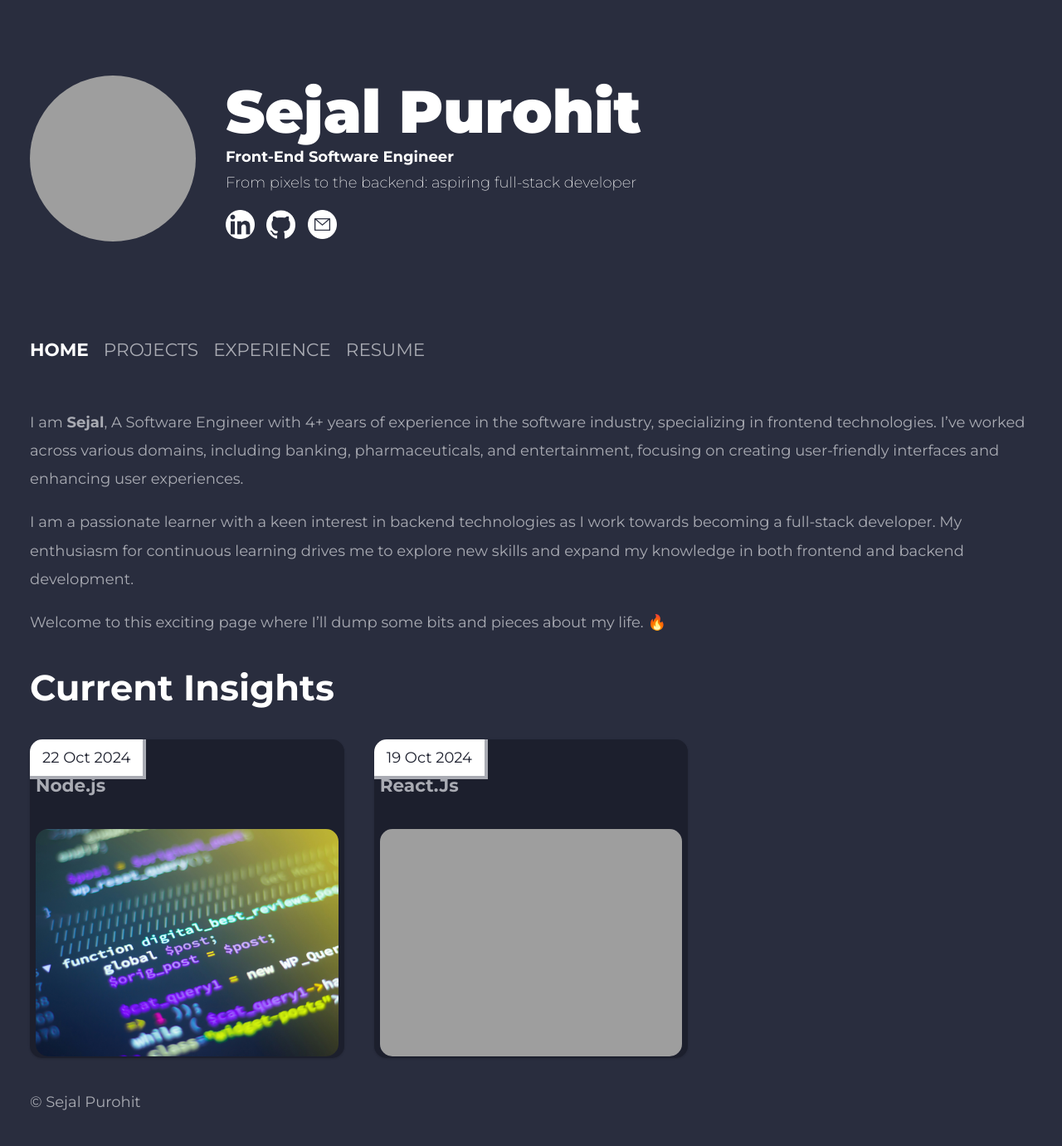
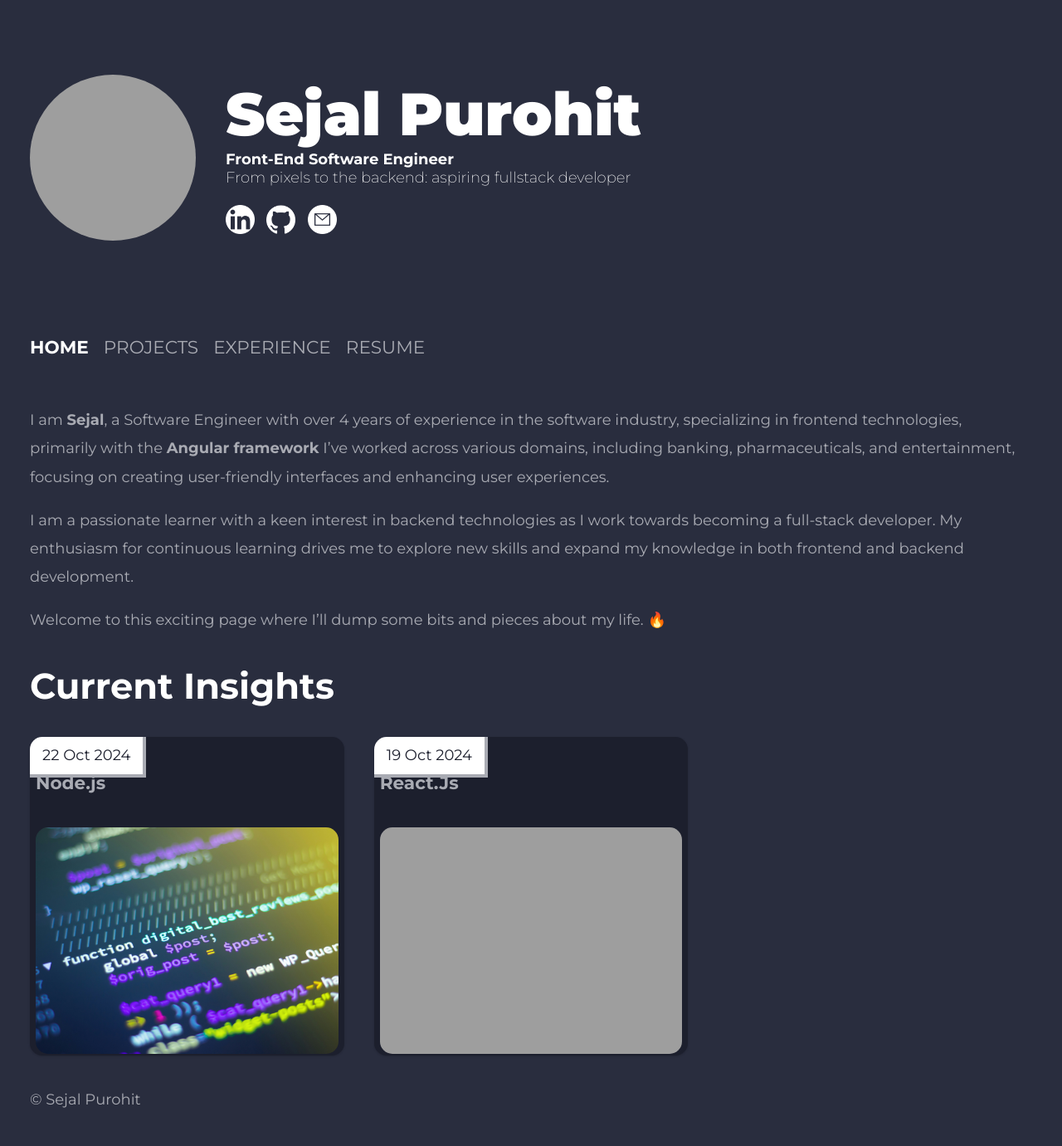
Before and after one commit to sejalpurohit/sejalpurohit.github.io, a Jekyll site: the page built from index.md, in a window 1280 px wide. Shown: the whole page at 83% size. Built offline with Jekyll 4.4.1, drawn with Linux system fonts in a browser that asks for light colours; nearby versions of some CDN libraries; grey boxes are pictures that could not be loaded.

Commit message:
summary updated

```diff
--- a/_data/owner.yml
+++ b/_data/owner.yml
@@ -1,8 +1,7 @@
 name: Sejal Purohit
 dp: https://avatars.githubusercontent.com/sejalpurohit
 description:
-  "<p><strong>Front-End Software Engineer</strong></p>
-  <p>From pixels to the backend: aspiring full-stack developer</p>"
+  "<p><strong>Front-End Software Engineer</strong><br>From pixels to the backend: aspiring fullstack developer</p>"
 sub-description: ""
 hire: Want to hire me! Just drop a mail
 address: India
--- a/assets/css/main.css
+++ b/assets/css/main.css
@@ -509,6 +509,10 @@ footer {
     font-size: 1rem !important;
     text-align: center;
   }
+  header p.desc {
+    font-size: 1rem !important;
+    text-align: center;
+  }
   header p.sub-desc {
     font-size: 0.8rem !important;
     text-align: center;
--- a/index.md
+++ b/index.md
@@ -3,7 +3,7 @@ title: Blog
 layout: blog
 ---
 
-I am **Sejal**, A Software Engineer with 4+ years of experience in the software industry, specializing in frontend technologies. I've worked across various domains, including banking, pharmaceuticals, and entertainment, focusing on creating user-friendly interfaces and enhancing user experiences.
+I am **Sejal**, a Software Engineer with over 4 years of experience in the software industry, specializing in frontend technologies, primarily with the **Angular framework** I've worked across various domains, including banking, pharmaceuticals, and entertainment, focusing on creating user-friendly interfaces and enhancing user experiences.
 
 
 I am a passionate learner with a keen interest in backend technologies as I work towards becoming a full-stack developer. My enthusiasm for continuous learning drives me to explore new skills and expand my knowledge in both frontend and backend development.
```
Also changed, not shown: about.md (+1 -1 lines).
